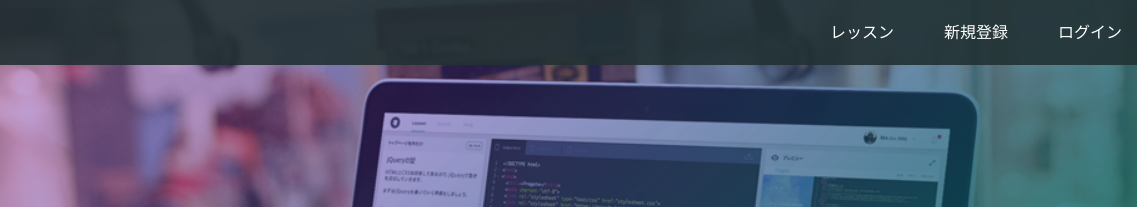
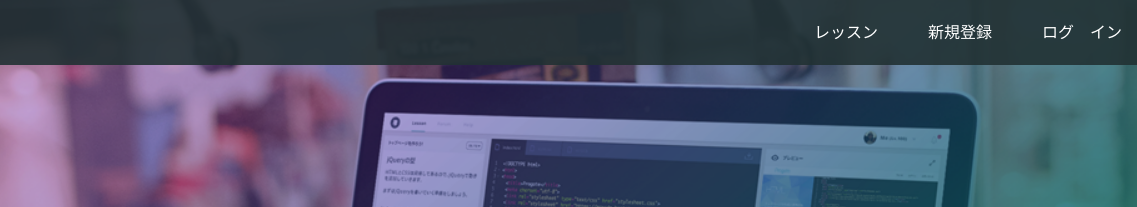
Before and after one commit to amabile1234567/.github.io, a plain HTML site: page index.html in a window 1280 px wide. Shown: the top 207 px of the page, 143-1280 px from the left. Drawn offline with Linux system fonts and the light colour scheme.

Commit message:
Update index.html

```diff
--- a/index.html
+++ b/index.html
@@ -17,7 +17,7 @@
       <div class="header-right">
         <a href="#">レッスン</a>
         <a href="#">新規登録</a>
-        <a href="#" class="login">ログイン</a>
+        <a href="#" class="login">ログ　イン</a>
       </div>
     </div>
   </header>
```
